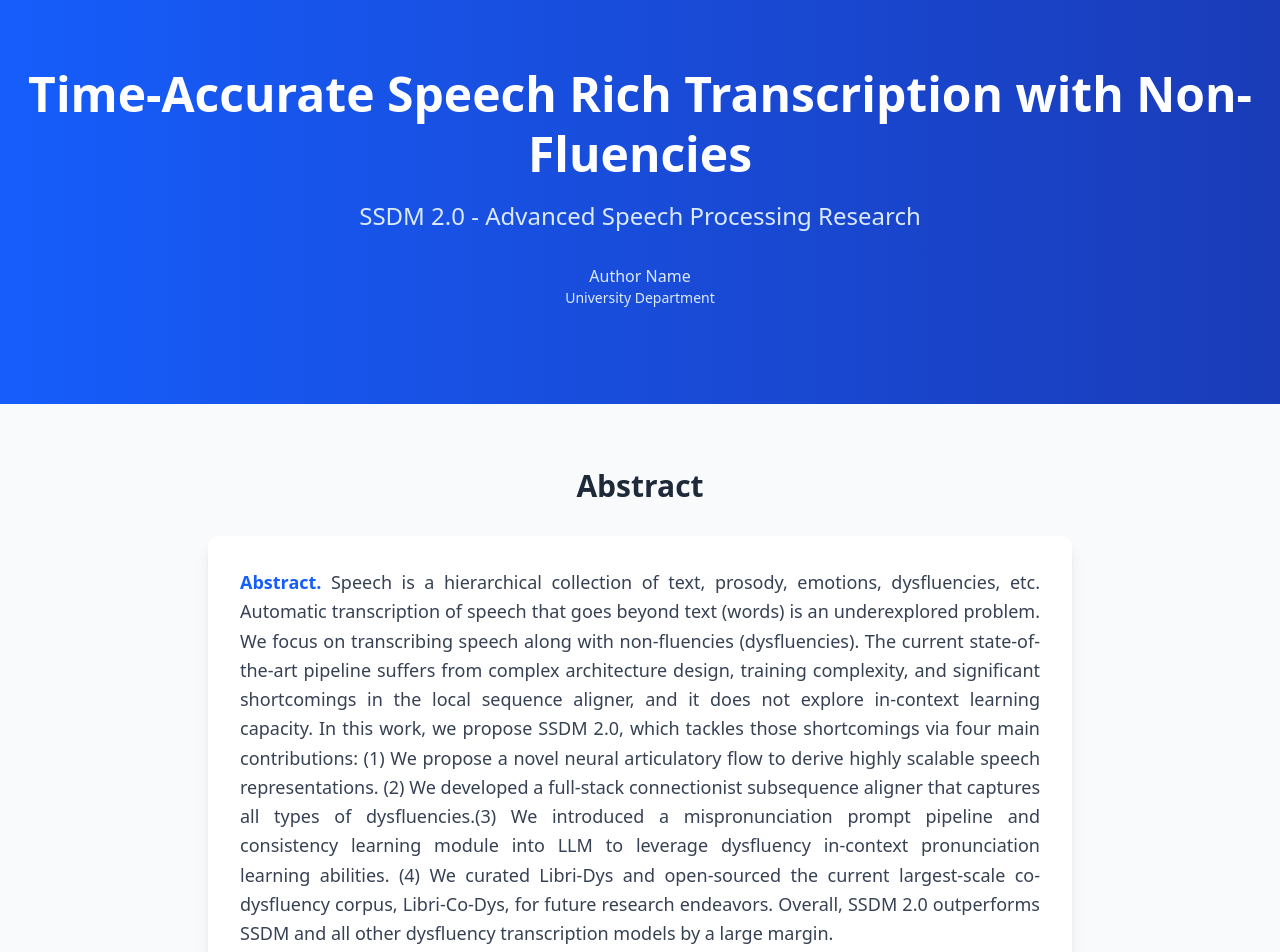
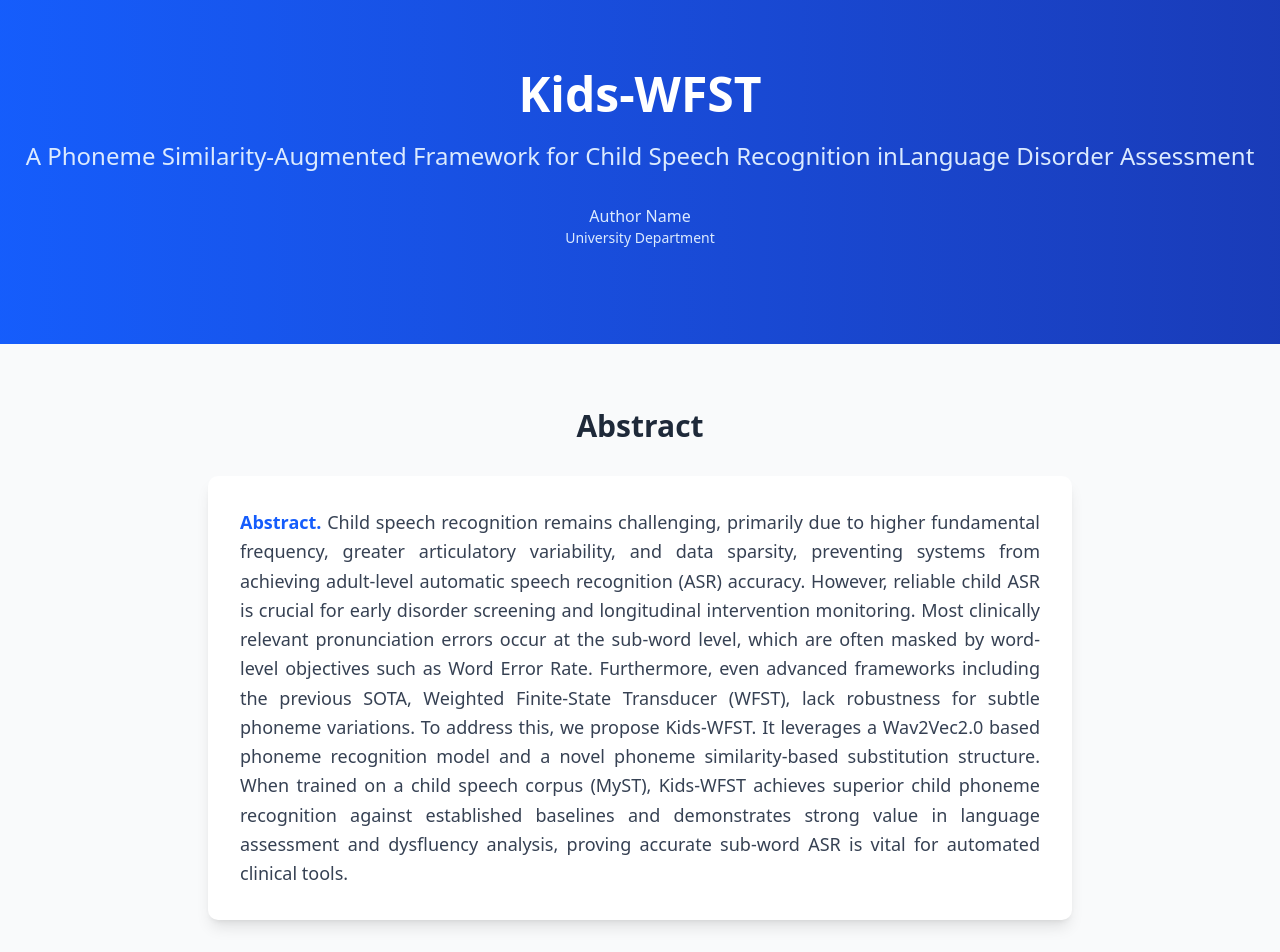
Before and after one commit to ChenxuKwok/kids-wfst-demo, a React (Vite) app: page / in a window 1280 px wide. Shown: the top 952 px of the page. Built offline with nearby package versions, Linux system fonts and the light colour scheme.

Commit message:
context update

```diff
--- a/src/data/audio-table-config.jsx
+++ b/src/data/audio-table-config.jsx
@@ -36,7 +36,7 @@
         {
           key: 'phn_transcription',
           header: 'Phoneme Transcription',
-          sortable: true,
+          sortable: false,
           render: (value) => (
             <ExpandableText text={value} />
           )
@@ -92,30 +92,6 @@
         ]
     },
   ],
-
-  additionalContent: `
-    <div class="bg-blue-50 p-6 rounded-lg">
-      <h4 class="text-lg font-semibold mb-3 text-blue-800">Audio Sample Guidelines</h4>
-      <div class="grid md:grid-cols-2 gap-4 text-sm text-blue-700">
-        <div>
-          <h5 class="font-medium mb-2">Supported Formats:</h5>
-          <ul class="list-disc list-inside space-y-1">
-            <li>MP3 (recommended)</li>
-            <li>WAV</li>
-            <li>OGG</li>
-          </ul>
-        </div>
-        <div>
-          <h5 class="font-medium mb-2">Best Practices:</h5>
-          <ul class="list-disc list-inside space-y-1">
-            <li>Keep files under 5MB</li>
-            <li>Use descriptive filenames</li>
-            <li>Optimize for web playback</li>
-          </ul>
-        </div>
-      </div>
-    </div>
-  `
 };
 
 // Alternative: Simple audio column configuration
--- a/src/data/config.jsx
+++ b/src/data/config.jsx
@@ -5,13 +5,13 @@
 // Website Configuration - Edit this file to customize your content
 export const siteConfig = {
   // Main title and metadata
-  title: "Time-Accurate Speech Rich Transcription with Non-Fluencies",
-  subtitle: "SSDM 2.0 - Advanced Speech Processing Research",
+  title: "Kids-WFST",
+  subtitle: "A Phoneme Similarity-Augmented Framework for Child Speech Recognition inLanguage Disorder Assessment",
 
   // Abstract section
   abstract: {
     title: "Abstract",
-    content: `Speech is a hierarchical collection of text, prosody, emotions, dysfluencies, etc. Automatic transcription of speech that goes beyond text (words) is an underexplored problem. We focus on transcribing speech along with non-fluencies (dysfluencies). The current state-of-the-art pipeline suffers from complex architecture design, training complexity, and significant shortcomings in the local sequence aligner, and it does not explore in-context learning capacity. In this work, we propose SSDM 2.0, which tackles those shortcomings via four main contributions: (1) We propose a novel neural articulatory flow to derive highly scalable speech representations. (2) We developed a full-stack connectionist subsequence aligner that captures all types of dysfluencies.(3) We introduced a mispronunciation prompt pipeline and consistency learning module into LLM to leverage dysfluency in-context pronunciation learning abilities. (4) We curated Libri-Dys and open-sourced the current largest-scale co-dysfluency corpus, Libri-Co-Dys, for future research endeavors. Overall, SSDM 2.0 outperforms SSDM and all other dysfluency transcription models by a large margin.`
+    content: `Child speech recognition remains challenging, primarily due to higher fundamental frequency, greater articulatory variability, and data sparsity, preventing systems from achieving adult-level automatic speech recognition (ASR) accuracy. However, reliable child ASR is crucial for early disorder screening and longitudinal intervention monitoring. Most clinically relevant pronunciation errors occur at the sub-word level, which are often masked by word-level objectives such as Word Error Rate. Furthermore, even advanced frameworks including the previous SOTA, Weighted Finite-State Transducer (WFST), lack robustness for subtle phoneme variations. To address this, we propose Kids-WFST. It leverages a Wav2Vec2.0 based phoneme recognition model and a novel phoneme similarity-based substitution structure. When trained on a child speech corpus (MyST), Kids-WFST achieves superior child phoneme recognition against established baselines and demonstrates strong value in language assessment and dysfluency analysis, proving accurate sub-word ASR is vital for automated clinical tools.`
   },
 
   // Research sections with video support
```
Also changed, not shown: 2 other files (tests, documents, lock files or other folders).
